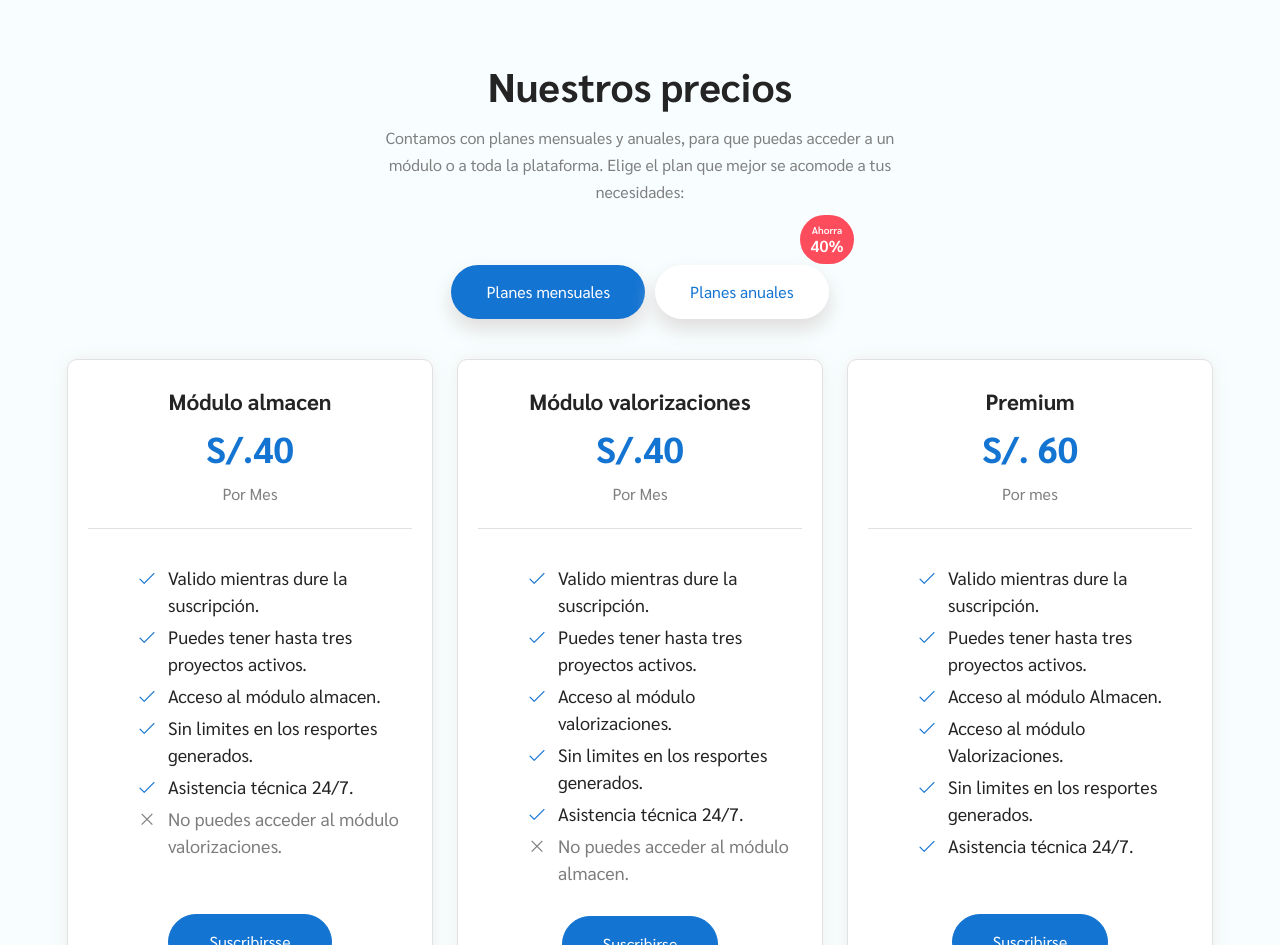
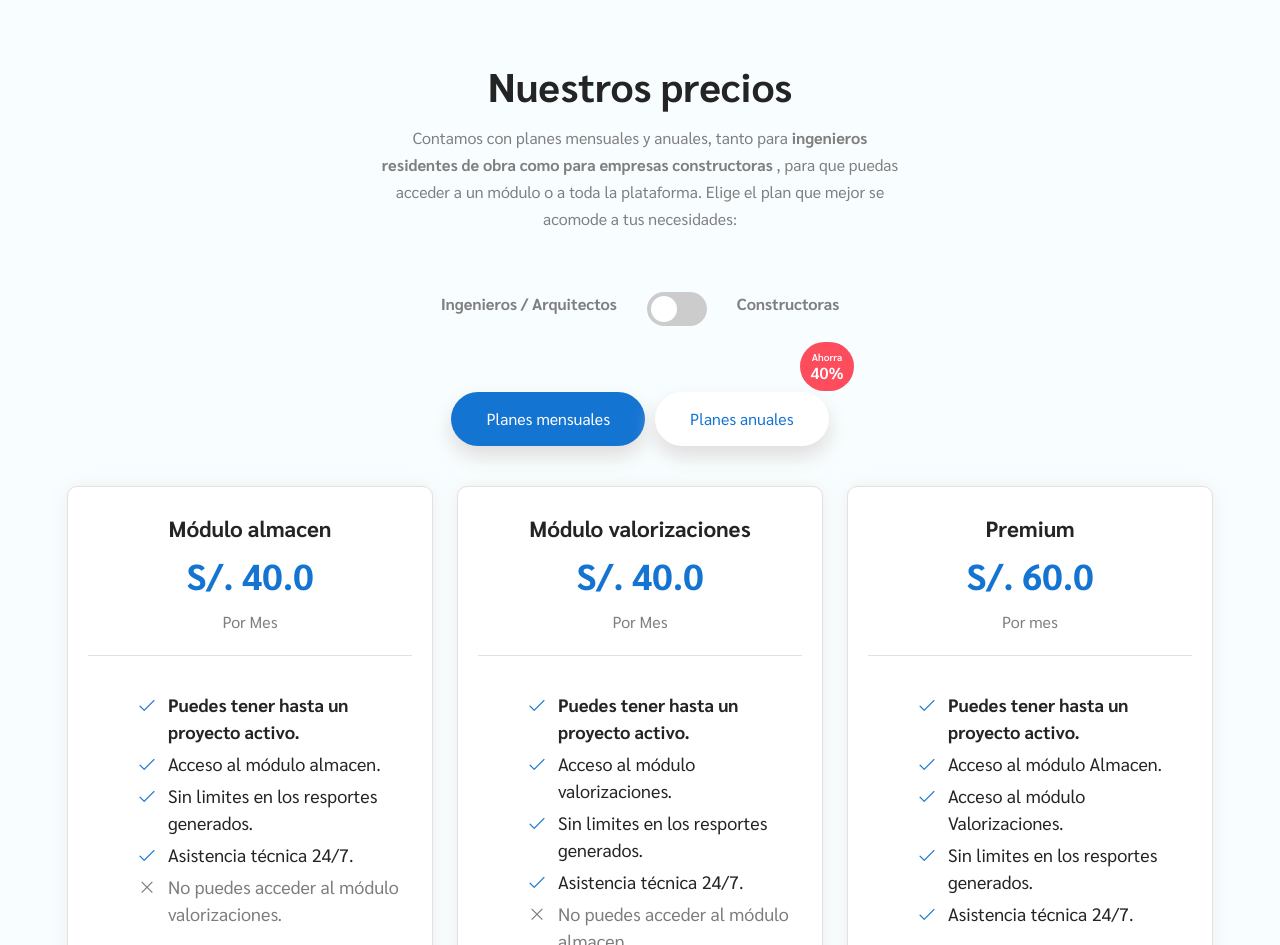
Before and after one commit to yacodev/landing-page-construtec, a Next.js app: page / in a window 1280 px wide. Shown: the part 5580-6525 px from the top of the page. Built offline with nearby package versions, Linux system fonts and the light colour scheme.

Commit message:
add pricing to company

```diff
--- a/components/SaasLanding/Pricing.js
+++ b/components/SaasLanding/Pricing.js
@@ -2,9 +2,85 @@ import Link from 'next/link';
 import React, { Component } from 'react';
 import config from '../../utils/config';
 
+const plansUsers = {
+  warehousePlan: {
+    title: 'Módulo almacen',
+    price: 'S/. 40.0',
+    description: 'Puedes tener hasta un proyecto activo.',
+  },
+  valorizationPlan: {
+    title: 'Módulo valorizaciones',
+    price: 'S/. 40.0',
+    description: 'Puedes tener hasta un proyecto activo.',
+  },
+  premiumPlan: {
+    title: 'Premium',
+    price: 'S/. 60.0',
+    description: 'Puedes tener hasta un proyecto activo.',
+  },
+  warehouseAnnualPlan: {
+    title: 'Módulo almacen',
+    monthlyPrice: 'S/. 25/mes',
+    annualPrice: 'S/. 300.0 / año',
+    description: 'Puedes tener hasta un proyecto activo.',
+  },
+  valorizationAnnualPlan: {
+    title: 'Módulo valorizaciones',
+    monthlyPrice: 'S/. 25/mes',
+    annualPrice: 'S/. 300.0 / año',
+    description: 'Puedes tener hasta un proyecto activo.',
+  },
+  premiumAnnualPlan: {
+    title: 'Premium',
+    monthlyPrice: 'S/. 35/mes',
+    annualPrice: 'S/. 420.0 / año',
+    description: 'Puedes tener hasta un proyecto activo.',
+  },
+};
+
+const plansEnterprise = {
+  warehousePlan: {
+    title: 'Módulo Almacen - Constructoras',
+    price: 'S/. 300',
+    description: 'Puedes tener hasta cinco (5) proyectos activos.',
+  },
+  valorizationPlan: {
+    title: 'Valorizaciones - Constructoras',
+    price: 'S/. 300',
+    description: 'Puedes tener hasta cinco (5) proyectos activos.',
+  },
+  premiumPlan: {
+    title: 'Premium - Constructoras',
+    price: 'S/. 400',
+    description: 'Puedes tener hasta cinco (5) proyectos activos.',
+  },
+  warehouseAnnualPlan: {
+    title: 'Módulo Almacen - Constructoras',
+    monthlyPrice: 'S/. 250/mes',
+    annualPrice: 'S/. 3000 / año',
+    description: 'Puedes tener hasta cinco (5) proyectos activos.',
+  },
+  valorizationAnnualPlan: {
+    title: 'Valorizaciones - Constructoras',
+    monthlyPrice: 'S/. 250/mes',
+    annualPrice: 'S/. 3000 / año',
+    description: 'Puedes tener hasta cinco (5) proyectos activos.',
+  },
+  premiumAnnualPlan: {
+    title: 'Premium - Constructoras',
+    monthlyPrice: 'S/. 333/mes',
+    annualPrice: 'S/. 4000 / año',
+    description: 'Puedes tener hasta cinco (5) proyectos activos.',
+  },
+};
 export default class Pricing extends Component {
   // Tab
-  openTabSection = (evt, tabNmae) => {
+  state = {
+    showBusinessPlan: false,
+    ...plansUsers,
+  };
+
+  openTabSection = (evt, tabName) => {
     let i, tabcontent, tablinks;
     tabcontent = document.getElementsByClassName('tabs-item');
     for (i = 0; i < tabcontent.length; i++) {
@@ -17,9 +93,24 @@ export default class Pricing extends Component {
       tablinks[i].className = tablinks[i].className.replace('current', '');
     }
 
-    document.getElementById(tabNmae).style.display = 'block';
-    document.getElementById(tabNmae).className += ' fadeInUp animated';
+    document.getElementById(tabName).style.display = 'block';
+    document.getElementById(tabName).className += ' fadeInUp animated';
     evt.currentTarget.className += 'current';
+  };
+
+  handleSwitch = (e) => {
+    if (!this.state.showBusinessPlan) {
+      this.setState({
+        ...plansEnterprise,
+      });
+    }
+
+    if (this.state.showBusinessPlan) {
+      this.setState({
+        ...plansUsers,
+      });
+    }
+    this.setState({ showBusinessPlan: !this.state.showBusinessPlan });
   };
 
   render() {
@@ -29,13 +120,32 @@ export default class Pricing extends Component {
           <div className='section-title'>
             <h2>Nuestros precios</h2>
             <p>
-              Contamos con planes mensuales y anuales, para que puedas acceder a
-              un módulo o a toda la plataforma. Elige el plan que mejor se
-              acomode a tus necesidades:
+              Contamos con planes mensuales y anuales, tanto para{' '}
+              <strong>
+                ingenieros residentes de obra como para empresas constructoras{' '}
+              </strong>
+              , para que puedas acceder a un módulo o a toda la plataforma.
+              Elige el plan que mejor se acomode a tus necesidades:
             </p>
           </div>
 
           <div className='tab pricing-tab'>
+            <div className='container-switch'>
+              <span>
+                <strong>Ingenieros / Arquitectos </strong>
+              </span>
+              <label className='switch' htmlFor='plansType'>
+                <input
+                  type='checkbox'
+                  onClick={(e) => this.handleSwitch(e)}
+                  id='plansType'
+                />
+                <span className='slider round'></span>
+              </label>
+              <span>
+                <strong>Constructoras</strong>
+              </span>
+            </div>
             <ul className='tabs'>
               <li
                 className='current'
@@ -57,25 +167,21 @@ export default class Pricing extends Component {
                   <div className='col-lg-4 col-md-6 col-sm-6'>
                     <div className='pricing-card pric-tabe'>
                       <div className='price-header text-center'>
-                        <h3>Módulo almacen</h3>
-                        <h4>S/.40</h4>
+                        <h3>{this.state.warehousePlan.title}</h3>
+                        <h4>{this.state.warehousePlan.price}</h4>
                         <p>Por Mes</p>
                       </div>
-
                       <ul>
                         <li>
                           <i className='las la-check'></i>
-                          Valido mientras dure la suscripción.
-                        </li>
-                        <li>
-                          <i className='las la-check'></i>
-                          Puedes tener hasta tres proyectos activos.
+                          <strong>
+                            {this.state.warehousePlan.description}
+                          </strong>
                         </li>
                         <li>
                           <i className='las la-check'></i>
                           Acceso al módulo almacen.
                         </li>
-
                         <li>
                           <i className='las la-check'></i>
                           Sin limites en los resportes generados.
@@ -103,25 +209,21 @@ export default class Pricing extends Component {
                   <div className='col-lg-4 col-md-6 col-sm-6'>
                     <div className='pricing-card pric-tabe'>
                       <div className='price-header text-center'>
-                        <h3>Módulo valorizaciones</h3>
-                        <h4>S/.40</h4>
+                        <h3>{this.state.valorizationPlan.title}</h3>
+                        <h4>{this.state.valorizationPlan.price}</h4>
                         <p>Por Mes</p>
                       </div>
-
                       <ul>
                         <li>
                           <i className='las la-check'></i>
-                          Valido mientras dure la suscripción.
-                        </li>
-                        <li>
-                          <i className='las la-check'></i>
-                          Puedes tener hasta tres proyectos activos.
+                          <strong>
+                            {this.state.valorizationPlan.description}
+                          </strong>
                         </li>
                         <li>
                           <i className='las la-check'></i>
                           Acceso al módulo valorizaciones.
                         </li>
-
                         <li>
                           <i className='las la-check'></i>
                           Sin limites en los resportes generados.
@@ -149,19 +251,14 @@ export default class Pricing extends Component {
                   <div className='col-lg-4 col-md-6 col-sm-6 offset-sm-3 offset-lg-0'>
                     <div className='pricing-card pric-tabe'>
                       <div className='price-header text-center'>
-                        <h3>Premium</h3>
-                        <h4>S/. 60</h4>
+                        <h3>{this.state.premiumPlan.title}</h3>
+                        <h4>{this.state.premiumPlan.price}</h4>
                         <p>Por mes</p>
                       </div>
-
                       <ul>
                         <li>
                           <i className='las la-check'></i>
-                          Valido mientras dure la suscripción.
-                        </li>
-                        <li>
-                          <i className='las la-check'></i>
-                          Puedes tener hasta tres proyectos activos.
+                          <strong>{this.state.premiumPlan.description}</strong>
                         </li>
                         <li>
                           <i className='las la-check'></i>Acceso al módulo
@@ -198,19 +295,16 @@ export default class Pricing extends Component {
                   <div className='col-lg-4 col-md-6 col-sm-6'>
                     <div className='pricing-card pric-tabe'>
                       <div className='price-header text-center'>
-                        <h3>Módulo almacen</h3>
-                        <h4>S/. 25/mes</h4>
-                        <p>S/. 300 / año</p>
+                        <h3>{this.state.warehouseAnnualPlan.title}</h3>
+                        <h4>{this.state.warehouseAnnualPlan.monthlyPrice}</h4>
+                        <p>{this.state.warehouseAnnualPlan.annualPrice}</p>
                       </div>
-
                       <ul>
                         <li>
                           <i className='las la-check'></i>
-                          Valido por un año.
-                        </li>
-                        <li>
-                          <i className='las la-check'></i>
-                          Puedes tener hasta tres proyectos activos.
+                          <strong>
+                            {this.state.warehouseAnnualPlan.description}
+                          </strong>
                         </li>
                         <li>
                           <i className='las la-check'></i>
@@ -243,25 +337,23 @@ export default class Pricing extends Component {
                   <div className='col-lg-4 col-md-6 col-sm-6'>
                     <div className='pricing-card pric-tabe'>
                       <div className='price-header text-center'>
-                        <h3>Módulo valorizaciones</h3>
-                        <h4>S/. 25/mes</h4>
-                        <p>S/. 300 / año</p>
+                        <h3>{this.state.valorizationAnnualPlan.title}</h3>
+                        <h4>
+                          {this.state.valorizationAnnualPlan.monthlyPrice}
+                        </h4>
+                        <p>{this.state.valorizationAnnualPlan.annualPrice}</p>
                       </div>
-
                       <ul>
                         <li>
                           <i className='las la-check'></i>
-                          Valido por un año.
-                        </li>
-                        <li>
-                          <i className='las la-check'></i>
-                          Puedes tener hasta tres proyectos activos.
+                          <strong>
+                            {this.state.valorizationAnnualPlan.description}
+                          </strong>
                         </li>
                         <li>
                           <i className='las la-check'></i>
                           Acceso al módulo valorizaciones.
                         </li>
-
                         <li>
                           <i className='las la-check'></i>
                           Sin limites en los resportes generados.
@@ -289,19 +381,17 @@ export default class Pricing extends Component {
                   <div className='col-lg-4 col-md-6 col-sm-6'>
                     <div className='pricing-card pric-tabe'>
                       <div className='price-header text-center'>
-                        <h3>Premium</h3>
-                        <h4>S/. 35/mes</h4>
-                        <p>S/. 420 / año</p>
+                        <h3>{this.state.premiumAnnualPlan.title}</h3>
+                        <h4>{this.state.premiumAnnualPlan.monthlyPrice}</h4>
+                        <p>{this.state.premiumAnnualPlan.annualPrice}</p>
                       </div>
 
                       <ul>
                         <li>
                           <i className='las la-check'></i>
-                          Valido mientras dure la suscripción
-                        </li>
-                        <li>
-                          <i className='las la-check'></i>
-                          Puedes crear tres proyectos
+                          <strong>
+                            {this.state.premiumAnnualPlan.description}
+                          </strong>
                         </li>
                         <li>
                           <i className='las la-check'></i>Acceso al módulo
```
